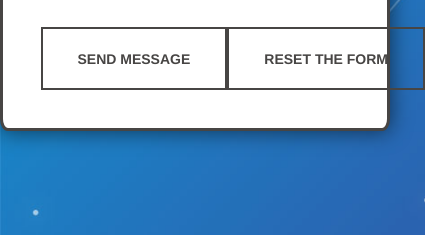
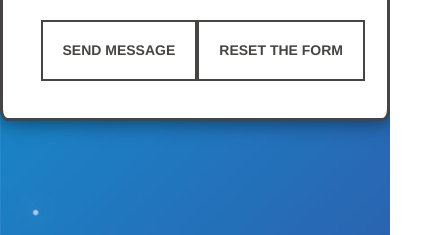
Before and after one commit to jperfor849/jperfor849.github.io, a plain HTML site: page index.html in a window 390 px wide. Shown: the part 609-844 px from the top of the page, 425 px wide, since content can reach past the window. Drawn offline with Linux system fonts and the light colour scheme.

Commit message:
jperfor849.github.io: css: Update
 * form_button is a class
 * form_button add missing padding

Co-authored-by: jmpfbmx <jmpf.bmx@gmail.com>
Signed-off-by: jperfor849 <jperfor849@g.educaand.es>

```diff
--- a/styles/css/style.css
+++ b/styles/css/style.css
@@ -364,7 +364,7 @@ textarea {
         width: 68px;
     }
 
-    #form_button {
+    .form_button {
         padding: 15px 25px;
     }
 }
@@ -390,4 +390,8 @@ textarea {
     textarea {
         font-size: 0.875em;
     }
+
+    .form_button {
+        padding: 10px 20px;
+    }
 }
```
